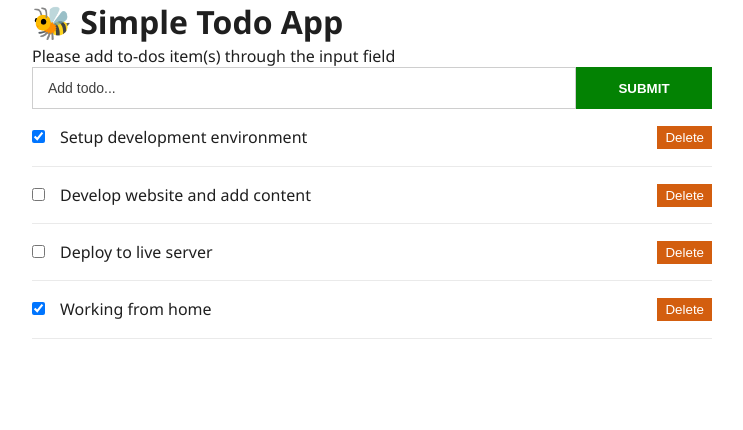
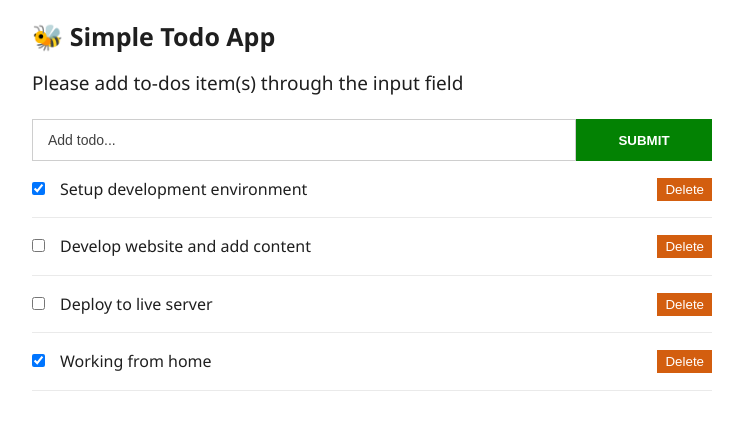
Before and after one commit to atbee/react-simple-todo-list, a React (Create React App) app: page / in a window 1280 px wide. Shown: the top 430 px of the page, without its empty margins (268-1011 px from the left). Built offline with nearby package versions, Linux system fonts and the light colour scheme.

Commit message:
Add inline style

```diff
--- a/src/components/Header.js
+++ b/src/components/Header.js
@@ -1,10 +1,19 @@
 import React from "react"
 
 const Header = () => {
+  const headerStyle = {
+    padding: "20px 0",
+    lineHeight: "2em"
+  };
+
   return (
-    <header>
-      <h1>🐝 Simple Todo App</h1>
-      <p>Please add to-dos item(s) through the input field</p>
+    <header style={headerStyle}>
+      <h1 style={{ fontSize: "25px", marginBottom: "15px" }}>
+        🐝 Simple Todo App
+      </h1>
+      <p style={{ fontSize: "19px" }}>
+        Please add to-dos item(s) through the input field
+      </p>
     </header>
   )
 }
```
